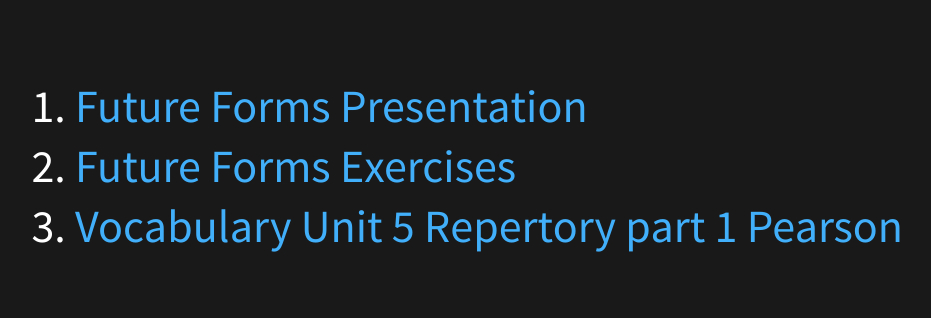
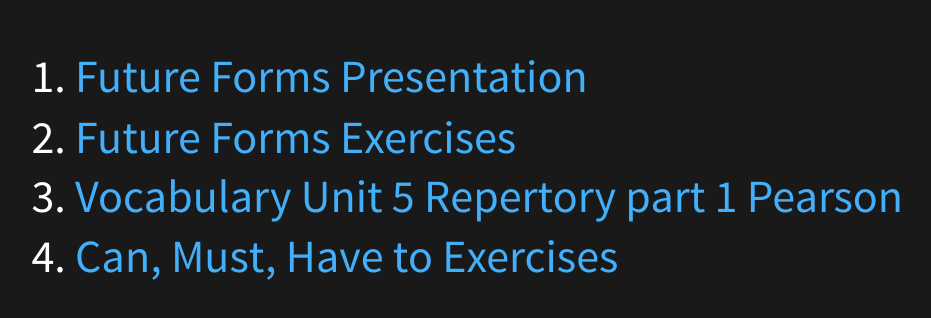
Before and after one commit to dinosharksandlarks/dinosharksandlarks.github.io, a website: page index.html in a window 1280 px wide. Shown: the part 232-550 px from the top of the page, without its empty margins (174-1105 px from the left). Drawn offline with Linux system fonts and the light colour scheme.

Commit message:
Add files via upload

```diff
--- a/index.html
+++ b/index.html
@@ -26,6 +26,7 @@
 						<li><a href="/ff/">Future Forms Presentation</a></li>
 						<li><a href="https://test-english.com/grammar-points/b2/future-forms-expressing-future-time/">Future Forms Exercises</a></li>
 						<li><a href="https://quizlet.com/342951569/repetytorium-osmoklasisty-pearson-unit-5-flash-cards/">Vocabulary Unit 5 Repertory part 1 Pearson</a></li>
+						<li><a href="https://test-english.com/grammar-points/b2/modal-verbs-permission-obligation-prohibition-necessity/">Can, Must, Have to Exercises</a></li>
 
 					</ol>
 
```
